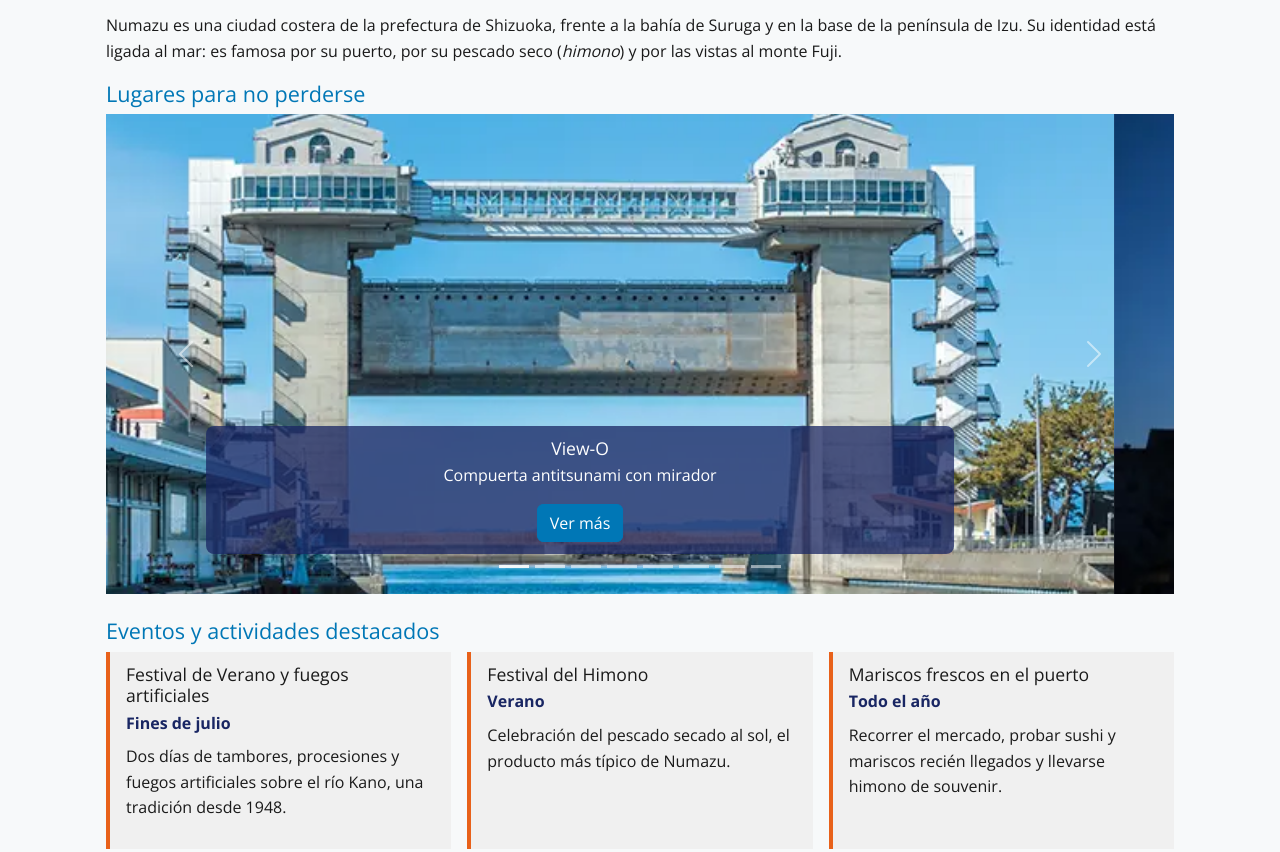
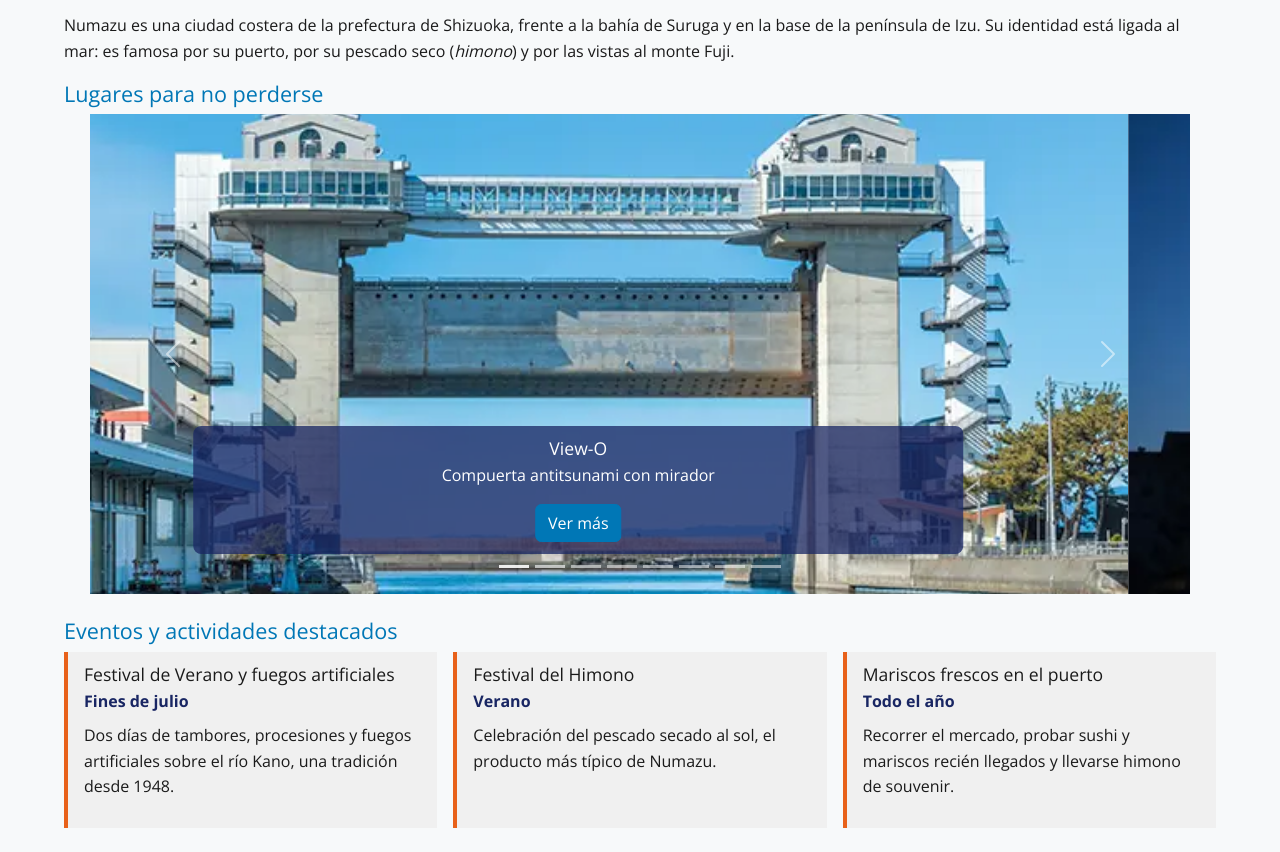
Before and after one commit to Maxi-5060/LI1-2C2026-Grupo13, a plain HTML site: page index.html in a window 1280 px wide. Shown: the part 487-1339 px from the top of the page. Drawn offline with nearby package versions, Linux system fonts and the light colour scheme.

Commit message:
fix: Removido el max-width del body, y se limita el ancho del carousel

```diff
--- a/styles/styles.css
+++ b/styles/styles.css
@@ -29,9 +29,6 @@ body {
     line-height: 1.6;
     color: var(--color-texto);
     background-color: var(--color-fondo);
-    max-width: 1100px;
-    margin: 0 auto;
-    padding: 0 1rem;
 }
 
 h2 {
@@ -92,7 +89,7 @@ header img {
 
 /* ===== Contenido principal ===== */
 main {
-    padding: 24px 0;
+    padding: 24px 5%;
 }
 
 section {
@@ -287,7 +284,8 @@ footer p {
 /* ===== Carrusel ===== */
 
 .carousel {
-    margin-bottom: 24px;
+    max-width: 1100px;
+    margin: 0 auto 24px;
 }
 
 .carousel-item img {
```
